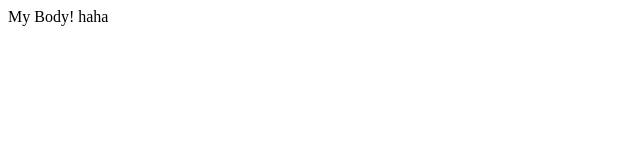
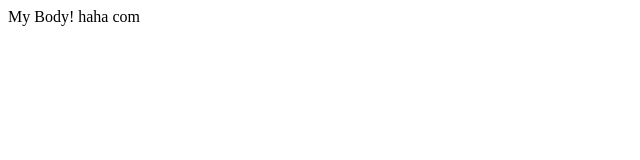
Before and after one commit to chuckstory/learn_autodeploy_gitactiontoserver, a website: page home.html in a window 1280 px wide. Shown: the full height of the page, 0-640 px from the left. Drawn offline with Linux system fonts and the light colour scheme.

Commit message:
test change

```diff
--- a/home.html
+++ b/home.html
@@ -7,6 +7,6 @@
     <title>Linode is Life</title>
 </head>
 <body>
-    My Body!  haha
+    My Body!  haha com
 </body>
 </html>
```
